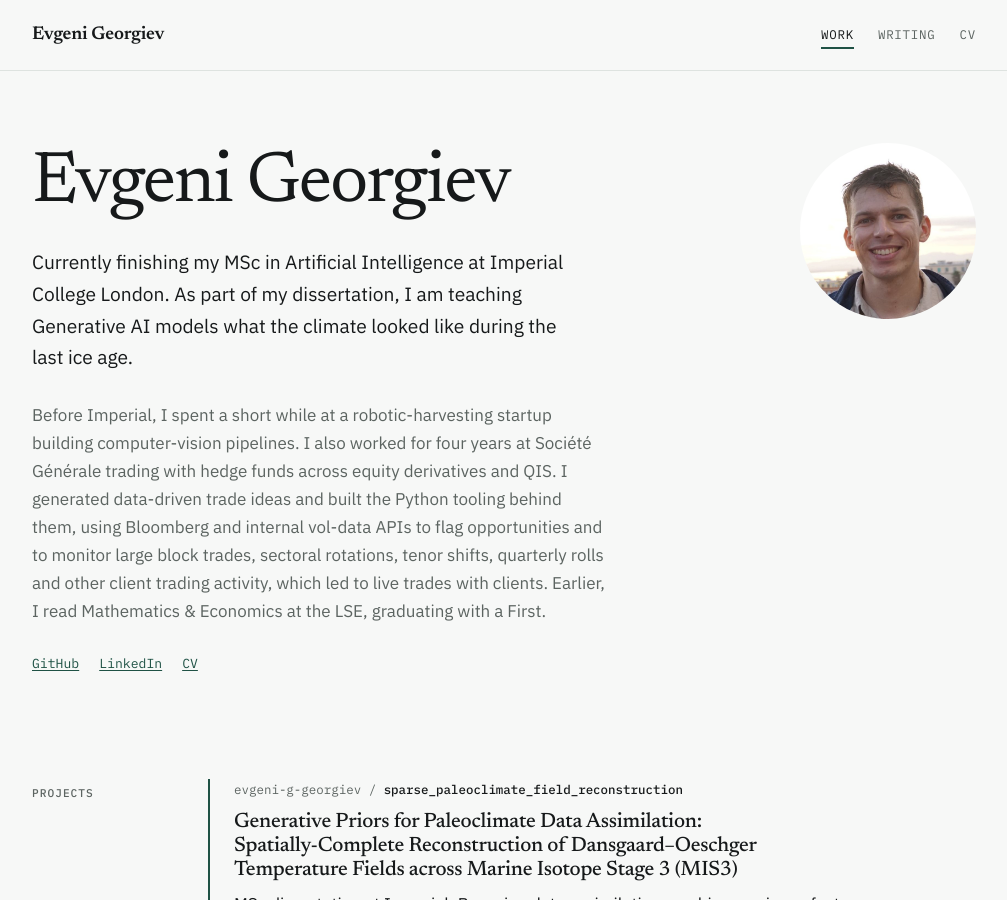
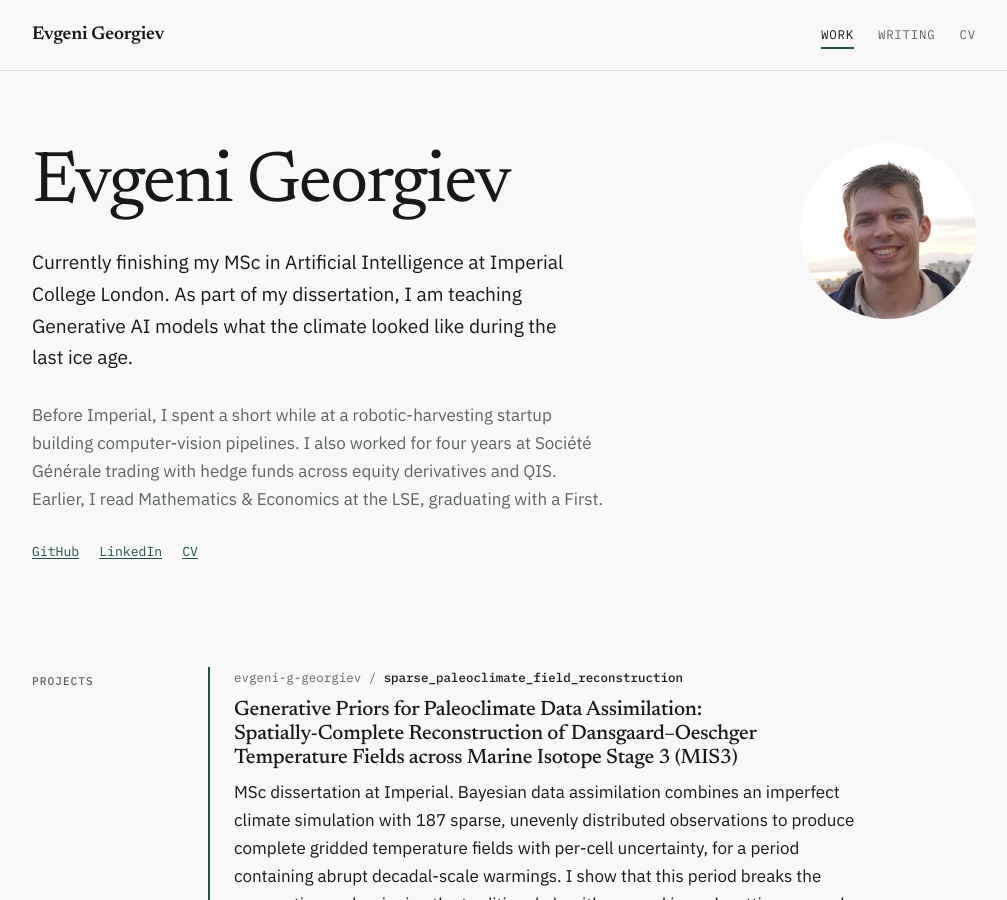
Before and after one commit to evgeni-g-georgiev/evgeni-g-georgiev.github.io, a Jekyll site: the page built from index.md, in a window 1280 px wide and 900 px high. Shown: the whole window, without its empty margins (136-1143 px from the left). Built offline with Jekyll 4.4.1, drawn with Linux system fonts in a browser that asks for light colours.

Commit message:
Update index.md; remove unnecessary extra detail.

```diff
--- a/index.md
+++ b/index.md
@@ -16,11 +16,7 @@ title: Work
         Before Imperial, I spent a short while at a robotic-harvesting startup
         building computer-vision pipelines. I also worked for four years at
         Société Générale trading with hedge funds across equity derivatives and
-        QIS. I generated data-driven trade ideas and built the Python tooling
-        behind them, using Bloomberg and internal vol-data APIs to flag
-        opportunities and to monitor large block trades, sectoral rotations,
-        tenor shifts, quarterly rolls and other client trading activity, which
-        led to live trades with clients. Earlier, I read Mathematics &amp;
+        QIS. Earlier, I read Mathematics &amp;
         Economics at the LSE, graduating with a First.
       </p>
       <ul class="inline-links">
```
